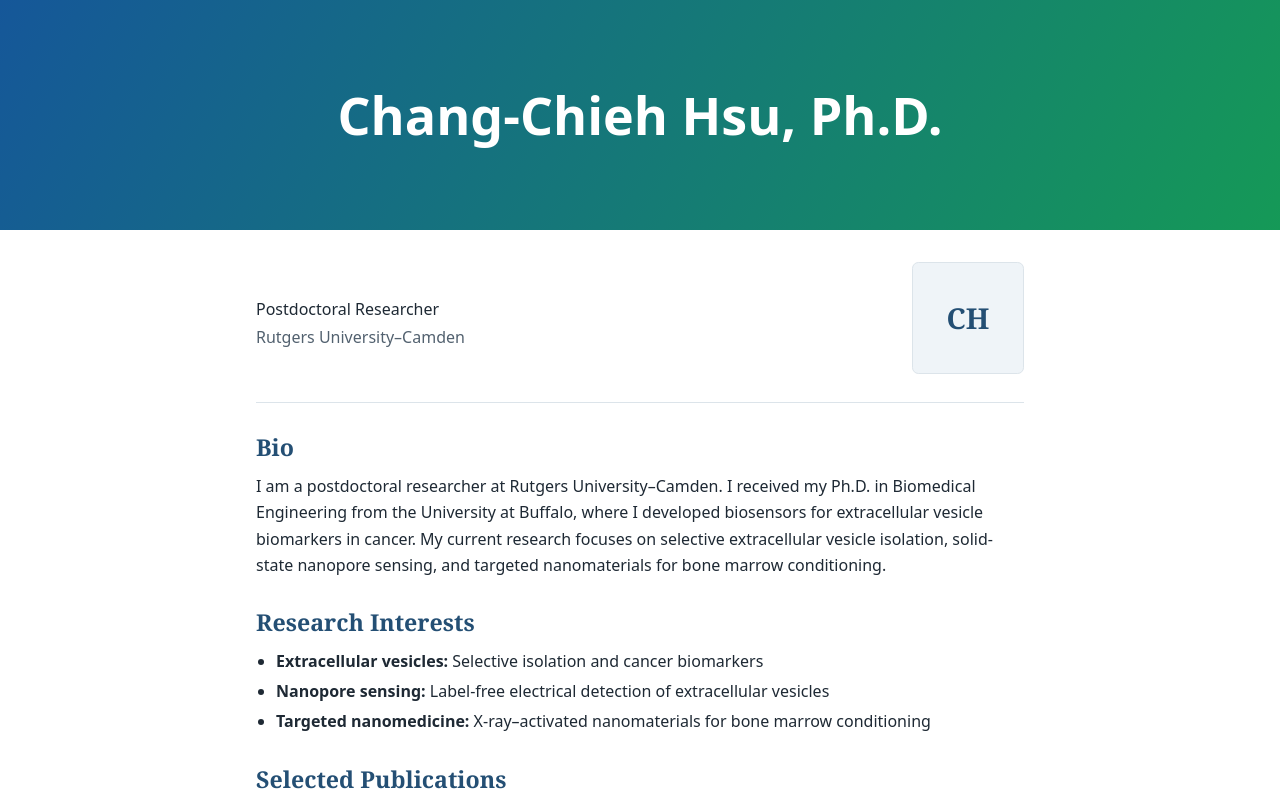
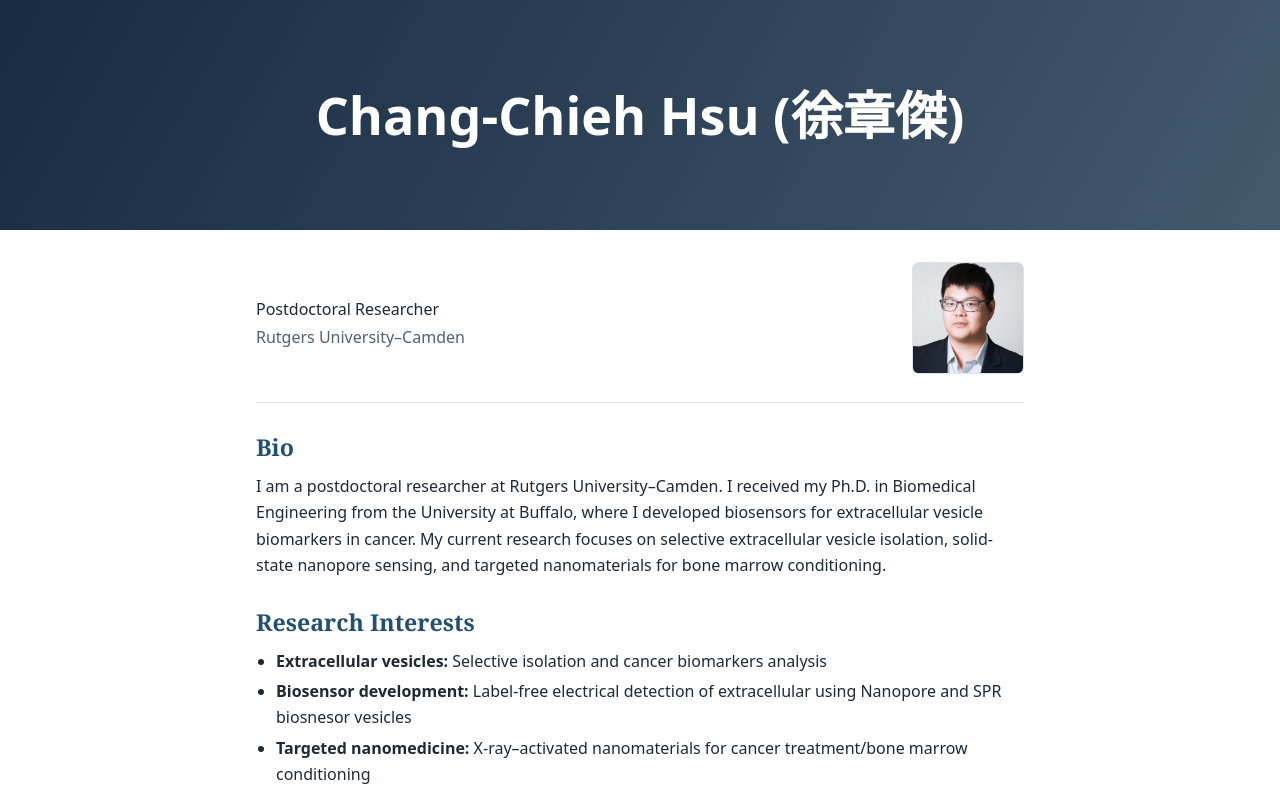
Before and after one commit to chsu23/chsu23.github.io, a plain HTML site: page index.html in a window 1280 px wide. Shown: the top 800 px of the page. Drawn offline with Linux system fonts and the light colour scheme.

Commit message:
Update index.html

```diff
--- a/index.html
+++ b/index.html
@@ -5,7 +5,7 @@
   <meta name="viewport" content="width=device-width, initial-scale=1">
 
   <!-- 可修改｜瀏覽器分頁標題與搜尋結果摘要 -->
-  <title>Chang-Chieh Hsu, Ph.D.</title>
+  <title>Chang-Chieh Hsu (徐章傑)</title>
   <meta name="description" content="Chang-Chieh Hsu, postdoctoral researcher at Rutgers University–Camden. Research in extracellular vesicles, nanopore sensing, and targeted nanomedicine.">
 
   <style>
@@ -19,8 +19,8 @@
       --portrait-background: #eff4f8;
 
       /* 可修改｜頁首漸層兩端的色碼。最後一個高度是桌面版的上限。 */
-      --banner-start: #155799;
-      --banner-end: #159957;
+      --banner-start: #172B43;
+      --banner-end: #43596C;
       --banner-height: clamp(10rem, 18vw, 16.5rem);
     }
 
@@ -163,7 +163,7 @@
 <body>
   <header class="site-banner">
     <!-- 可修改｜頁首橫幅中央顯示的姓名 -->
-    <h1>Chang-Chieh Hsu, Ph.D.</h1>
+    <h1>Chang-Chieh Hsu (徐章傑)</h1>
   </header>
 
   <main>
@@ -179,15 +179,13 @@
         <p class="profile-links">
           <a href="mailto:your-email@example.com">Email</a>
           <a href="./CV.pdf">CV</a>
-          <a href="https://scholar.google.com/citations?user=YOUR_ID">Google Scholar</a>
-          <a href="https://www.linkedin.com/in/YOUR_PROFILE/">LinkedIn</a>
+          <a href="https://scholar.google.com.tw/citations?user=eOPQp7AAAAAJ&hl=zh-TW</a>
+          <a href="https://www.linkedin.com/in/jason-hsu-55351a210/">LinkedIn</a>
         </p>
         -->
       </div>
 
-      <!-- 可修改｜照片。把 profile.jpg 上傳到 index.html 同一層，再用下面這行換掉顯示縮寫的 div。
-           <img class="portrait" src="./profile.jpg" alt="Portrait of Chang-Chieh Hsu" width="112" height="112"> -->
-      <div class="portrait" aria-hidden="true">CH</div>
+      <img class="portrait" src="./profile.jpg" alt="Portrait of Chang-Chieh Hsu" width="112" height="112">
     </header>
 
     <section aria-labelledby="bio">
@@ -200,9 +198,9 @@
       <h2 id="research">Research Interests</h2>
       <!-- 可修改｜研究方向。每個 li 是一個項目，可複製或刪除整行。 -->
       <ul class="research-list">
-        <li><strong>Extracellular vesicles:</strong> Selective isolation and cancer biomarkers</li>
-        <li><strong>Nanopore sensing:</strong> Label-free electrical detection of extracellular vesicles</li>
-        <li><strong>Targeted nanomedicine:</strong> X-ray–activated nanomaterials for bone marrow conditioning</li>
+        <li><strong>Extracellular vesicles:</strong> Selective isolation and cancer biomarkers analysis</li>
+        <li><strong>Biosensor development:</strong> Label-free electrical detection of extracellular using Nanopore and SPR biosnesor vesicles</li>
+        <li><strong>Targeted nanomedicine:</strong> X-ray–activated nanomaterials for cancer treatment/bone marrow conditioning</li>
       </ul>
     </section>
 
```
